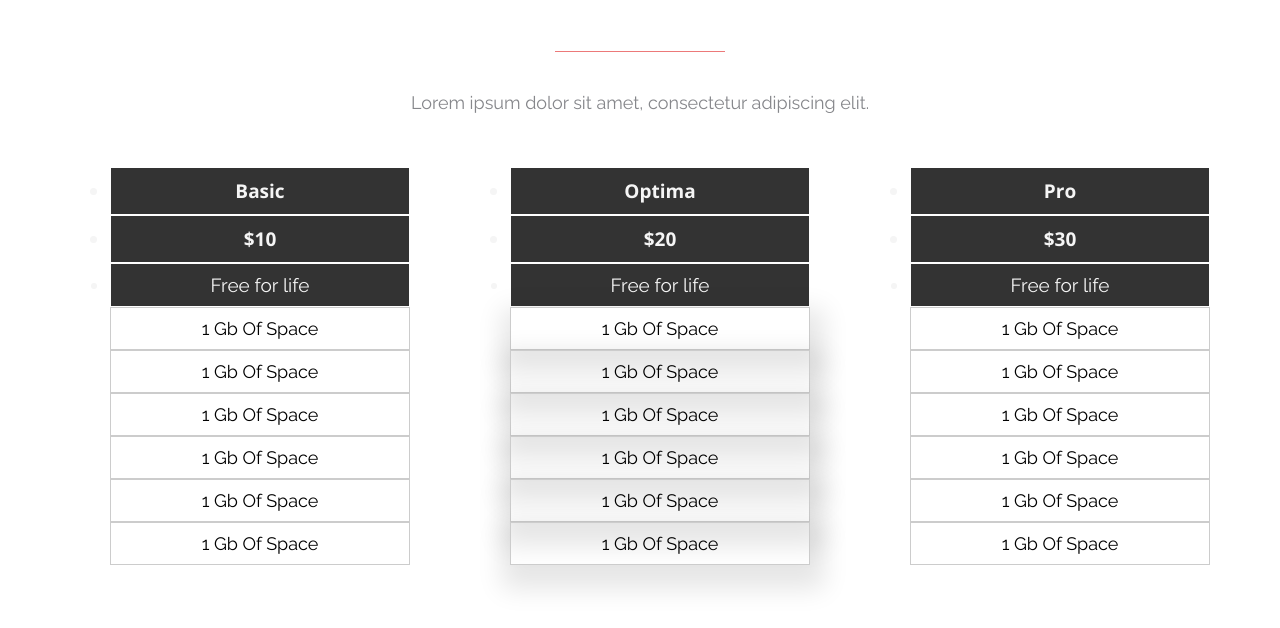
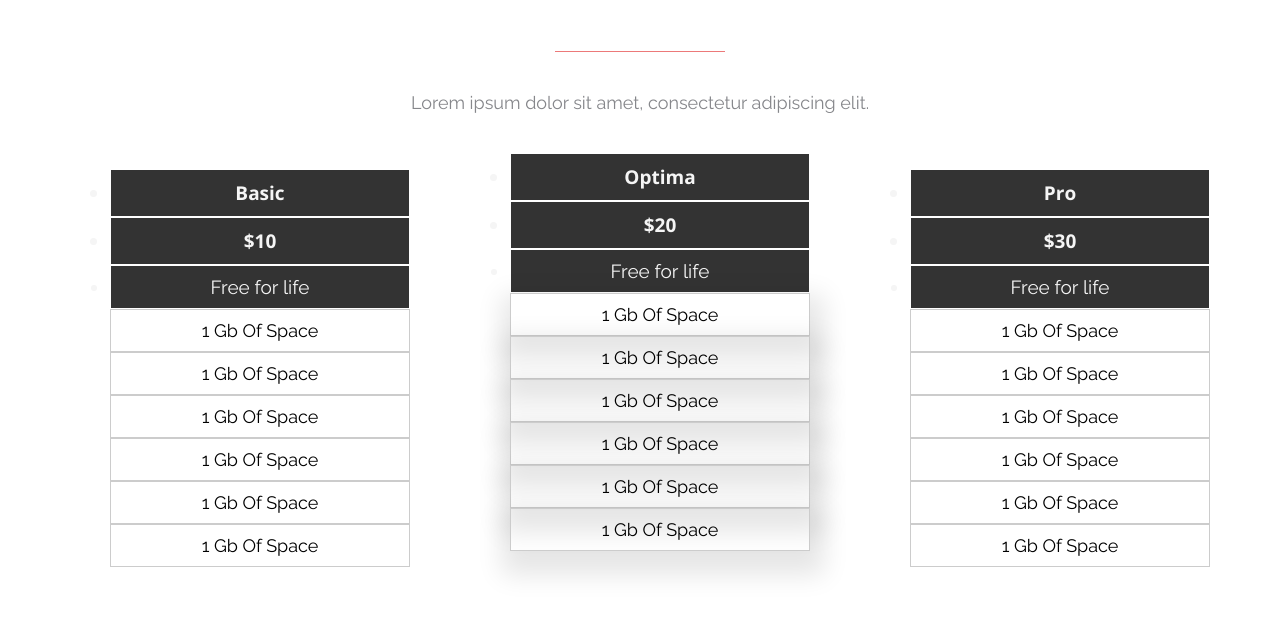
Before and after one commit to wonderfullword/home-work-5, a plain HTML site: page index.html in a window 1280 px wide. Shown: the part 60-688 px from the top of the page. Drawn offline with nearby package versions, Linux system fonts and the light colour scheme.

Commit message:
add solution

```diff
--- a/style.css
+++ b/style.css
@@ -8,7 +8,6 @@ body {
   margin: 0;
   padding: 0;
 }
-
 
 .container {
   max-width: 1170px;
@@ -23,7 +22,8 @@ body {
   display: flex;
   flex-wrap: nowrap;
   justify-content: center;
-  align-items: baseline;
+  align-items: center;
+  height: 480px;
 }
 
 .promo {
@@ -86,7 +86,6 @@ body {
 }
 
 .row {
-
   list-style: none;
   border: #ccc 1px solid;
   font-size: 18px;
@@ -95,9 +94,10 @@ body {
   text-align: center;
 }
 
-
 .special-table {
-  margin-top: 20px;
+  margin-top: 40px;
+  align-self: flex-start;
+  height: 470px;
 }
 
 .row-active {
```
